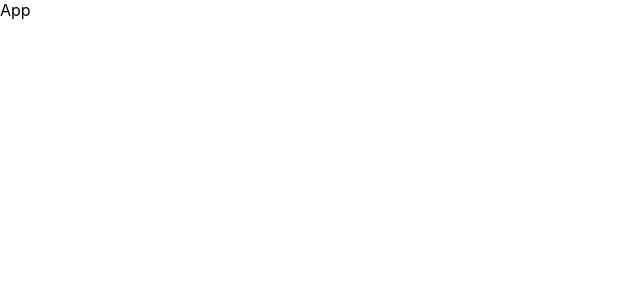
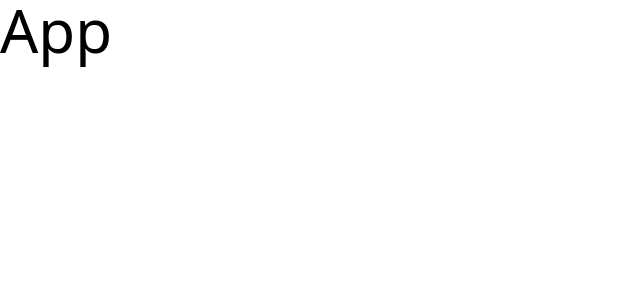
Before and after one commit to jeyyi/bu_final_frontend, a React (Create React App) app: page / in a window 1280 px wide. Shown: the top 300 px of the page, without its empty margins (0-640 px from the left). Built offline with nearby package versions, Linux system fonts and the light colour scheme.

Commit message:
Install tailwindcss

```diff
--- a/package.json
+++ b/package.json
@@ -34,5 +34,9 @@
       "last 1 firefox version",
       "last 1 safari version"
     ]
+  },
+  "devDependencies": {
+    "@babel/plugin-proposal-private-property-in-object": "^7.21.11",
+    "tailwindcss": "^3.3.2"
   }
 }
--- a/src/App.js
+++ b/src/App.js
@@ -2,7 +2,7 @@
 
 function App() {
   return (
-    <div>App</div>
+    <div className='text-6xl'>App</div>
   )
 }
 
--- a/src/index.css
+++ b/src/index.css
@@ -1,13 +1,3 @@
-body {
-  margin: 0;
-  font-family: -apple-system, BlinkMacSystemFont, 'Segoe UI', 'Roboto', 'Oxygen',
-    'Ubuntu', 'Cantarell', 'Fira Sans', 'Droid Sans', 'Helvetica Neue',
-    sans-serif;
-  -webkit-font-smoothing: antialiased;
-  -moz-osx-font-smoothing: grayscale;
-}
-
-code {
-  font-family: source-code-pro, Menlo, Monaco, Consolas, 'Courier New',
-    monospace;
-}
+@tailwind base;
+@tailwind components;
+@tailwind utilities;
--- /dev/null
+++ b/tailwind.config.js
@@ -0,0 +1,10 @@
+/** @type {import('tailwindcss').Config} */
+module.exports = {
+  content: [
+    "./src/**/*.{js,jsx,ts,tsx}",
+  ],
+  theme: {
+    extend: {},
+  },
+  plugins: [],
+}
```
Also changed, not shown: 1 other file (tests, documents, lock files or other folders).
